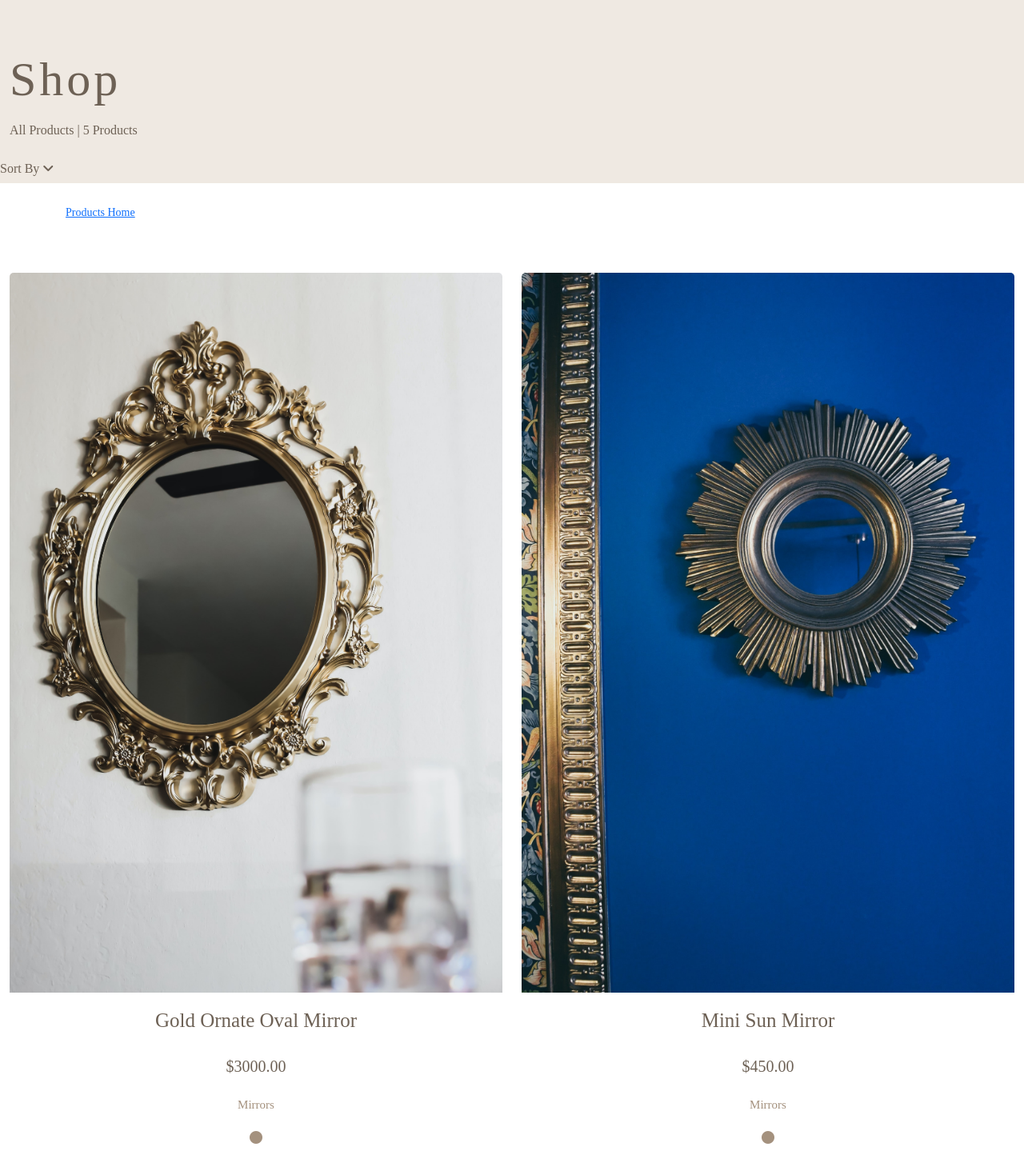
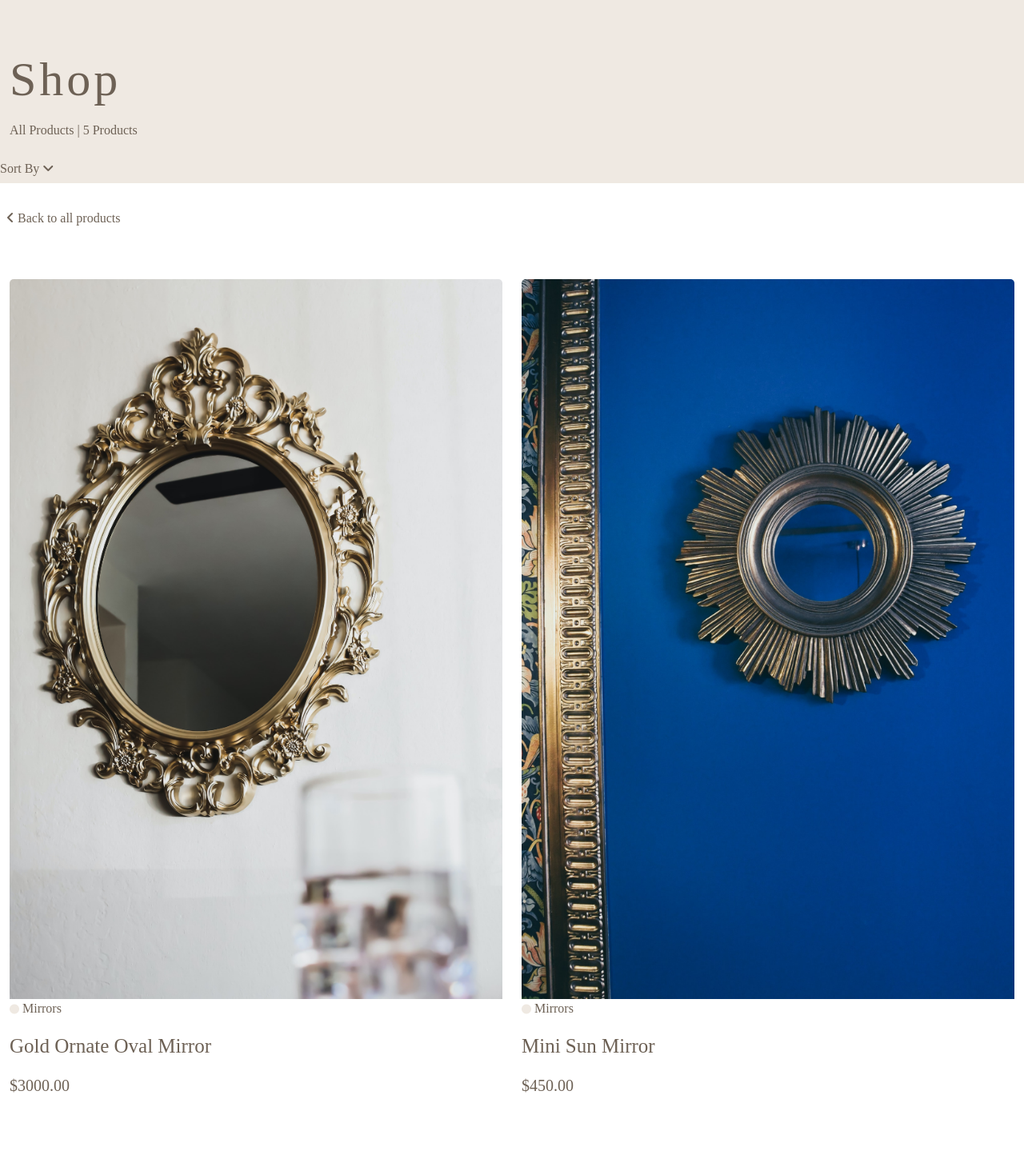
Before and after one commit to Esteph27/casa_arana, a Django app: a page that uses products/templates/products/all_products.html in a window 1280 px wide. Shown: the part 206-1655 px from the top of the page at 80% size. Run offline with Django 3.2, Linux system fonts and the light colour scheme; data comes from the database, SQL or seed files in the repository; some libraries are stand-ins or nearby versions.

Commit message:
updated css styling for boorstrap card class in all products page

```diff
--- a/products/templates/products/all_products.html
+++ b/products/templates/products/all_products.html
@@ -24,6 +24,7 @@
     </div>
     <div class="row">
         <div class="col mt-2">
+            <!--add functionality so that when the user clicks on a category the category name will appear -->
             <p>All Products | {{ products|length }} Products{% if search_term %} found for <strong>"{{ search_term }}"</strong>{% endif %}</p>
         </div>
         <div class="col-12 sort-by-price-container mt-2">
@@ -39,16 +40,14 @@
 </div>
 
 <!-- back to all products link -->
-<div class="container">
-    <div class="row">
-        <div class="col mt-4">
-            <p>
-                {% if search_term or current_categories or current_sorting != 'None_None' %}
-                    <span class="small"><a href="{% url 'products' %}">Products Home</a></span>
-                {% endif %}
-            </p>
-        </div>
-    </div>
+<div class="back-to-all-product-link ml-2">
+    <span>
+        <p>
+            {% if search_term or current_categories or current_sorting != 'None_None' %}
+                <a href="{% url 'products' %}"><i class="fa-solid fa-angle-left mr-1"></i>Back to all products</a>
+            {% endif %}
+        </p>
+    </span>
 </div>
 
 <!-- products -->
@@ -60,32 +59,18 @@
                 <a href="{% url 'product_info' product.id %}">
                     <img class="card-img-top img-fluid" src="{{ product.image.url }}" alt="{{ product.name }}">
                 </a>
-                <div class="card-body text-center">
+                <a class="text-decoration-none" href="{% url 'products' %}?category={{ product.category.name }}">
+                    <i class="fa-solid fa-circle category-tag mr-1"></i>{{ product.category.name }}
+                </a>
+                <div class="card-body pl-0">
                     <p>{{ product.name }}</p>
-                    <div class="card-footer bg-white border-0">
-                        <div class="row">
-                            <div class="col">
-                                <p>${{ product.price }}</p>
-                            </div>
-                            <div class="category-tag mt-0">
-                                <div class="row">
-                                    <div class="col-12">
-                                        <p><a class="text-decoration-none" href="{% url 'products' %}?category={{ product.category.name }}">{{ product.category.name }}</a></p>
-                                    </div>
-                                    <div class="col-12">
-                                        <i class="fa-solid fa-circle"></i>
-                                    </div>
-                                </div>
-                            </div>
-                        </div>
-                    </div>
+                    <p class="text-smaller">${{ product.price }}</p>
                 </div>
             </div>
         </div>
         {% endfor %}
     </div>
 </div>
-
 
 <div class="extra-padding-top"></div>
 
--- a/static/css/base.css
+++ b/static/css/base.css
@@ -612,6 +612,10 @@ footer hr {
         font-size: 40px;
     }
 
+    .navbar {
+        padding-left: 0;
+    }
+
     /*------------------ index page */
     #header-block {
         height: 700px;
@@ -706,6 +710,10 @@ footer hr {
     /*------------------ nav bar */
     .navbar .navbar-brand {
         font-size: 55px;
+    }
+
+    .navbar {
+        padding-left: 0;
     }
 
      /*------------------ index page */
--- a/static/css/products.css
+++ b/static/css/products.css
@@ -16,7 +16,7 @@
 }
 
 
-/* ------------------------------------------ all products */
+/* ------------------------------------------ all products page */
 
 /* header container */
 #product-header {
@@ -82,16 +82,37 @@ li.nav-item.dropdown {
     list-style-type: none;
 }
 
+.back-to-all-product-link {
+    margin-top: 2rem;
+    text-align: left;
+}
+
+.back-to-all-product-link p a {
+    color: #6D6155;
+    text-decoration: none;
+}
+
+
+.back-to-all-product-link p a:hover {
+    color: #A4917E;
+    text-decoration: underline;
+}
+
 /* image display */
+.card a {
+    color: #6D6155;
+}
+
 .card-body {
     color: #6D6155;
+    text-align: left;
 }
 
 .card-body p {
     font-size: 25px;
 }
 
-.card-footer p {
+.card-body .text-smaller {
     font-size: 20px;
 }
 
@@ -100,8 +121,14 @@ li.nav-item.dropdown {
     object-fit: cover;
 }
 
+.category-tag {
+    text-align: left;
+    color: #EFE9E2;
+    font-size: 12px;
+}
 
-/* ------------------------------------------ product info */
+
+/* ------------------------------------------ product info page */
 
 .image-container {
     text-align: center;
@@ -116,19 +143,6 @@ li.nav-item.dropdown {
     color: #6D6155;
 }
 
-.category-tag {
-    text-align: center;
-    color: #A4917E;
-}
-
-.category-tag .col {
-    padding: 0;
-}
-
-.category-tag p a {
-    font-size: 15px;
-    color: #A4917E;
-}
 
 .image-container hr {
     border: 1px solid #6D6155;
```
